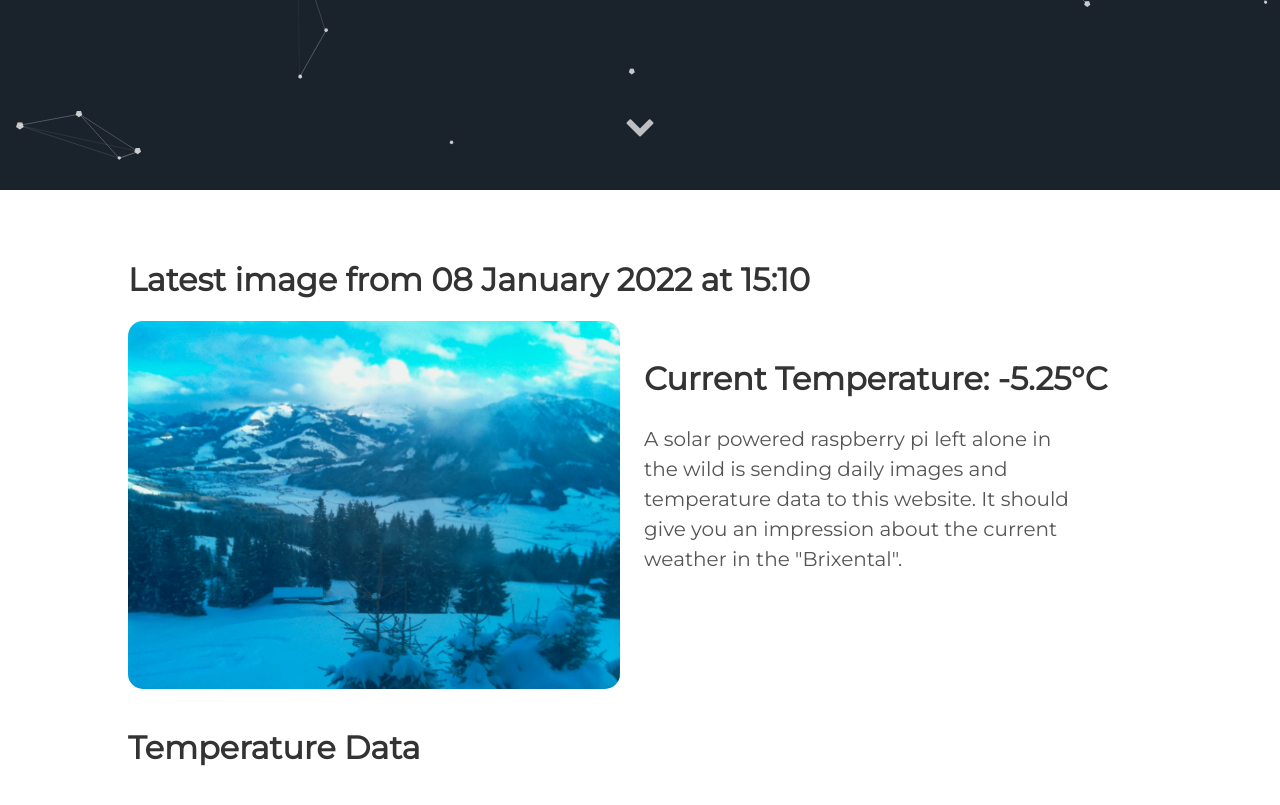
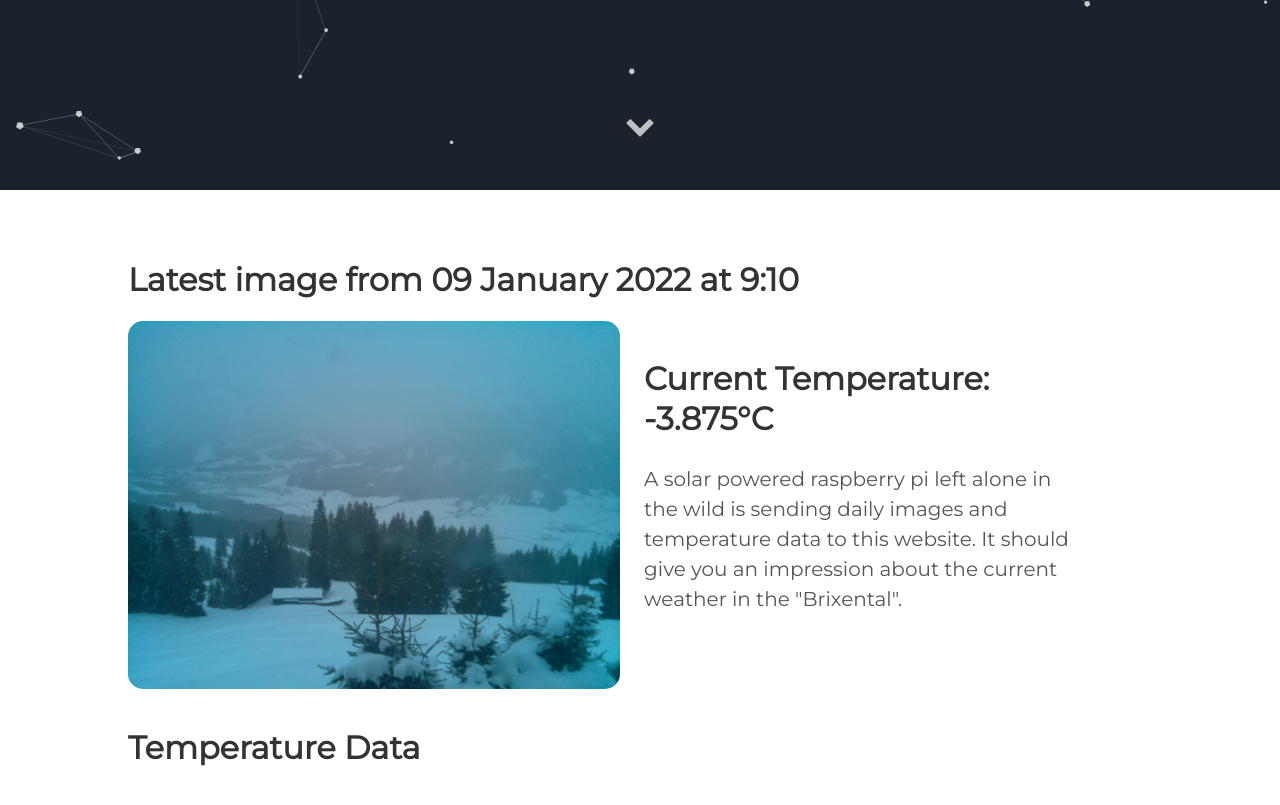
Before and after one commit to vektorious/vektorious.github.io, a Jekyll site: the page built from resources/huette.md, in a window 1280 px wide and 900 px high, scrolled down 710 px. Shown: the top 805 px of the window. Built offline with Jekyll 4.4.1, drawn with Linux system fonts in a browser that asks for light colours.

Commit message:
I'm a bot beep boop

```diff
--- a/resources/huette.md
+++ b/resources/huette.md
@@ -6,13 +6,13 @@ image: '/assets/img/'
 description: 'Live image from the Austrian alps'
 twitter_text: ' '
 ---
-## Latest image from 08 January 2022 at 15:10
+## Latest image from 09 January 2022 at  9:10
 <div class="huette">
   <div class="huette-image">
     <img src="{{ "/assets/img/huette.jpg" | prepend: site.baseurl }}">
   </div>
   <div class="huette-text">
-        <h2>Current Temperature: -5.25°C</h2>
+        <h2>Current Temperature: -3.875°C</h2>
         <p>A solar powered raspberry pi left alone in the wild is sending daily images and temperature data to this website. It should give you an impression about the current weather in the "Brixental".</p>
 
   </div>
```
Also changed, not shown: rpi-script/2022-01-09_090929.txt (renamed from rpi-script/2022-01-08_150928.txt, +5 -6 lines), rpi-script/huette.md (+2 -2 lines), assets/img/huette.jpg, assets/img/temp_plot.png, rpi-script/temp_plot.png, 1 other file.
